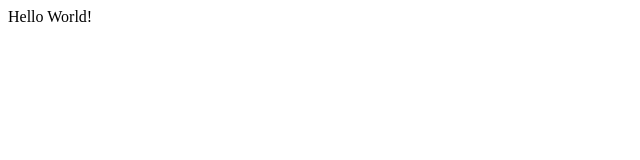
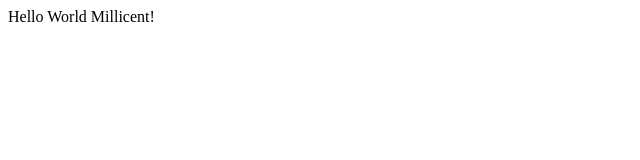
Before and after one commit to jwalcher/erasmus, a plain HTML site: page index.html in a window 1280 px wide. Shown: the full height of the page, 0-640 px from the left. Drawn offline with Linux system fonts and the light colour scheme.

Commit message:
Update index.html

```diff
--- a/index.html
+++ b/index.html
@@ -6,7 +6,7 @@
 </head>
 
 <body>
-Hello World!
+Hello World Millicent!
 </body>
 
 </html>
```
